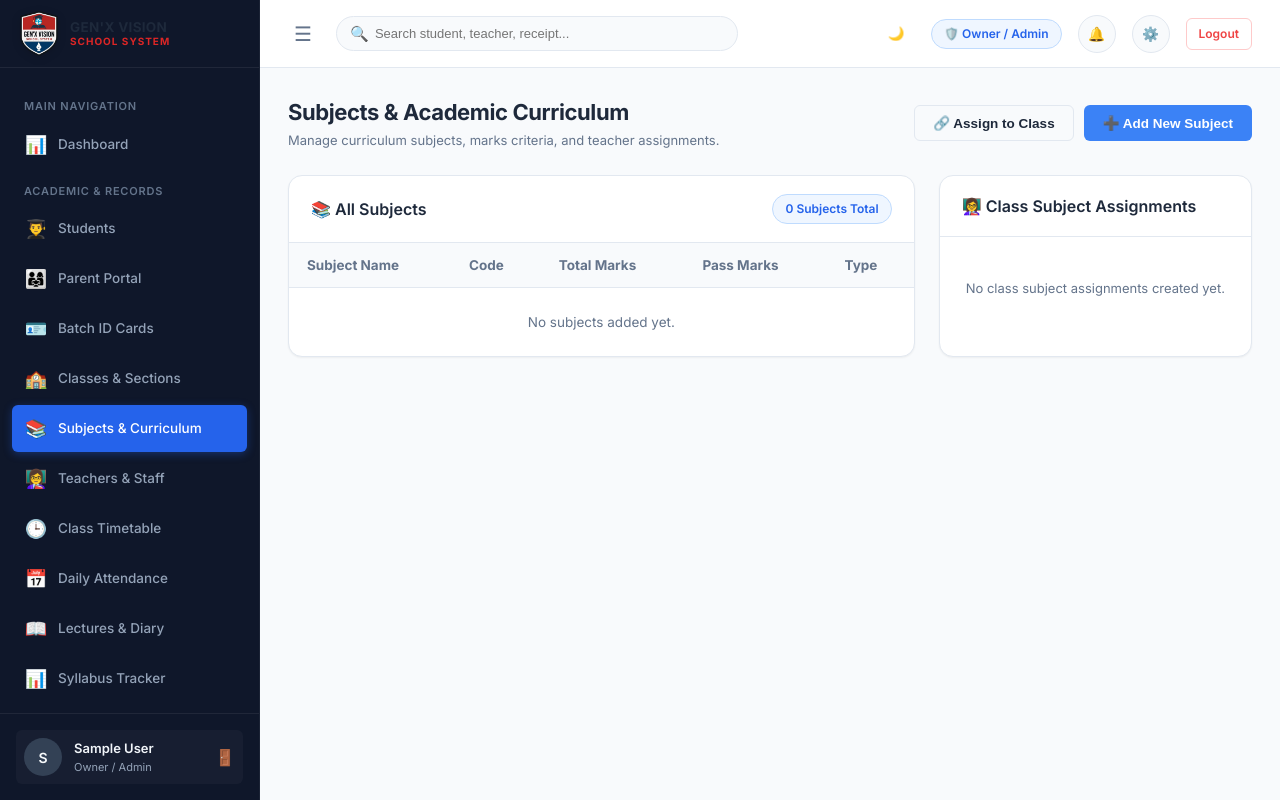
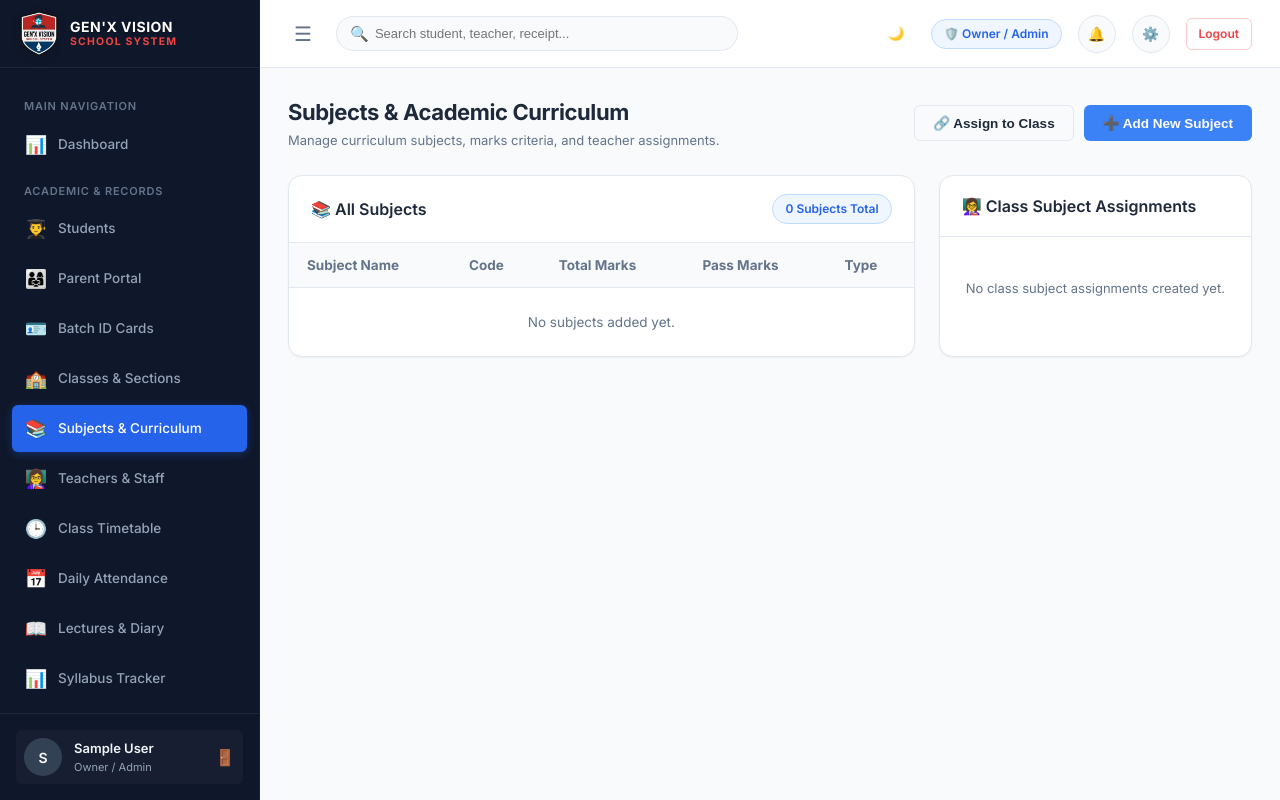
Before and after one commit to zunaishazaryab-droid/School_management_system, a Django app: page /academics/subjects/ in a window 1280 px wide. Run offline with Django 5.2, Linux system fonts and the light colour scheme; the visitor is signed in with stand-in values (Sample User, id 1); data comes from the database, SQL or seed files in the repository; data that the repository does not hold is empty.

Commit message:
UI: Fix sidebar brand header text contrast for GEN'X VISION SCHOOL SYSTEM

```diff
--- a/templates/base/base.html
+++ b/templates/base/base.html
@@ -23,9 +23,9 @@
             <div class="sidebar-header">
                 <a href="{% url 'core:dashboard' %}" class="brand-link" style="display: flex; align-items: center; gap: 12px; text-decoration: none;">
                     <img src="{% static 'images/logo.png' %}" alt="Logo" style="width: 38px; height: 46px; object-fit: contain; filter: drop-shadow(0 2px 4px rgba(0,0,0,0.12)); flex-shrink: 0;">
-                    <div style="display: flex; flex-direction: column; line-height: 1.15;">
-                        <span style="font-weight: 800; font-size: 13.5px; color: var(--text-main); letter-spacing: 0.3px;">GEN'X VISION</span>
-                        <span style="font-size: 10px; font-weight: 700; color: #dc2626; letter-spacing: 1px;">SCHOOL SYSTEM</span>
+                    <div style="display: flex; flex-direction: column; line-height: 1.2;">
+                        <span style="font-weight: 800; font-size: 14px; color: #ffffff; letter-spacing: 0.5px; text-shadow: 0 1px 2px rgba(0,0,0,0.35);">GEN'X VISION</span>
+                        <span style="font-size: 10.5px; font-weight: 700; color: #ef4444; letter-spacing: 1.2px;">SCHOOL SYSTEM</span>
                     </div>
                 </a>
             </div>
```
